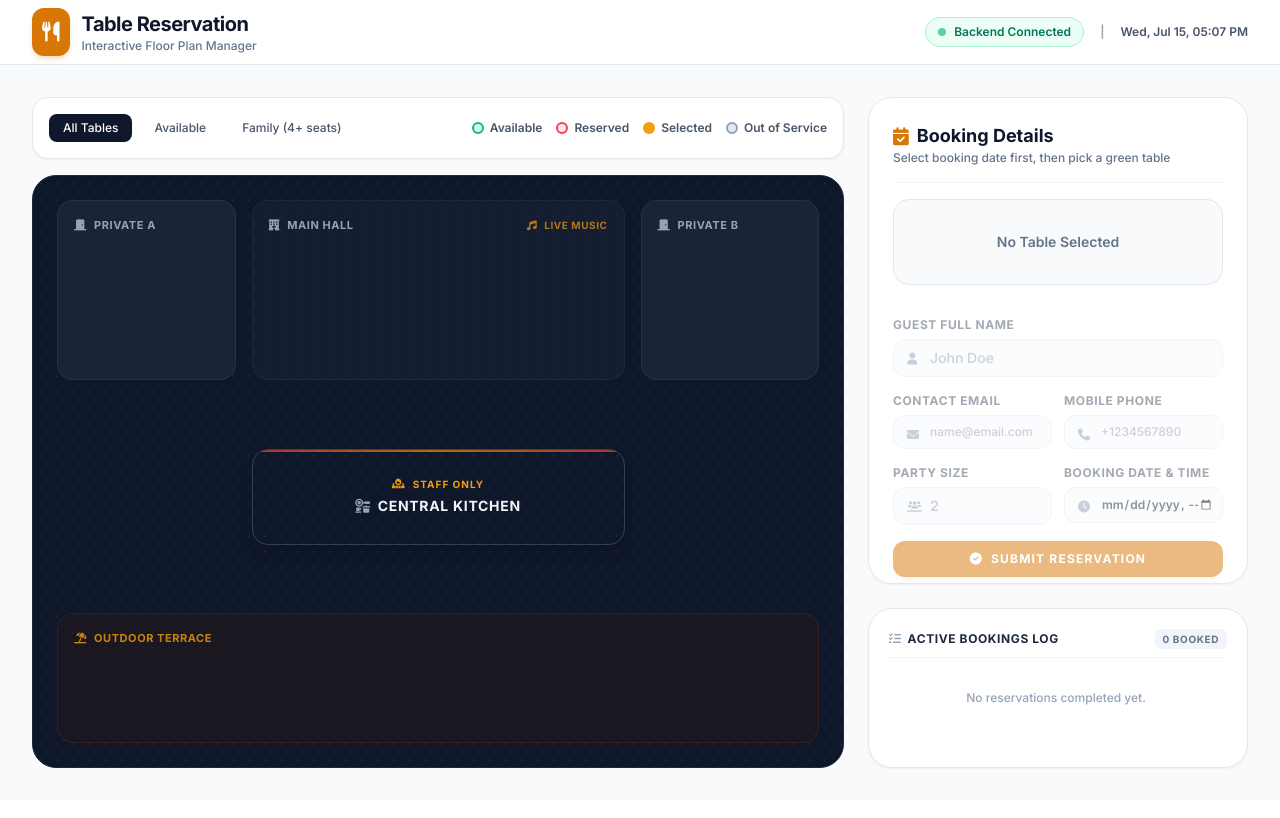
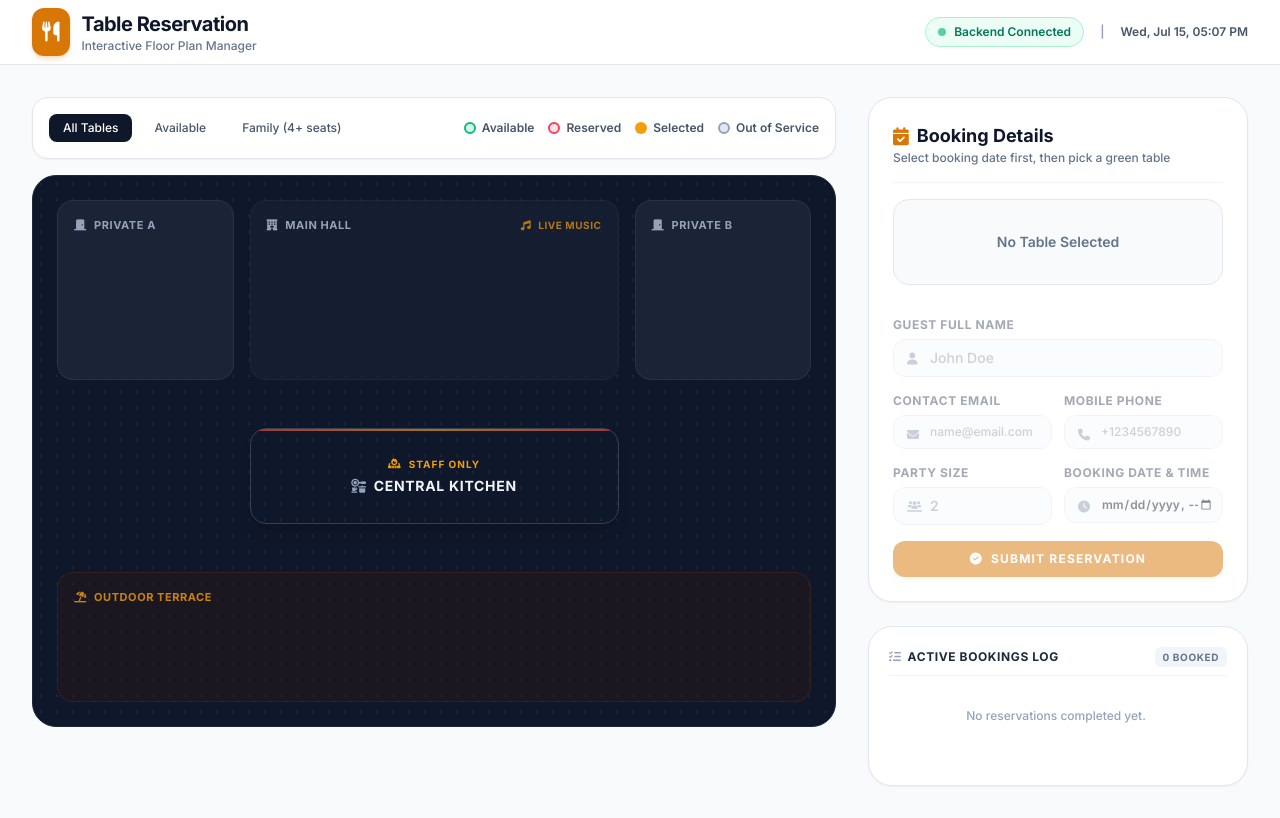
Before and after one commit to htrauzer/table_reservation_and_management, a FastAPI app: page / in a window 1280 px wide. Before the commit the page ends 769 px from the top, so only its background shows below. Run offline with FastAPI, Linux system fonts and the light colour scheme; some libraries are stand-ins or nearby versions.

Commit message:
fix(ui): prevent elements from overlapping on the floorplan view

```diff
--- a/templates/index.html
+++ b/templates/index.html
@@ -1,5 +1,5 @@
 <!DOCTYPE html>
-<html lang="en" class="h-full bg-slate-50">
+<html lang="en" class="min-h-screen bg-slate-50">
 <head>
     <meta charset="UTF-8">
     <meta name="viewport" content="width=device-width, initial-scale=1.0">
@@ -14,9 +14,7 @@
     <!-- Link External Separated Stylesheet -->
     <link rel="stylesheet" href="/static/css/styles.css">
 </head>
-
-
-<body class="h-full flex flex-col text-slate-800">
+<body class="min-h-screen flex flex-col text-slate-800">
 
     <!-- TOP NAVIGATION BAR -->
     <nav class="bg-white border-b border-slate-200 shrink-0">
@@ -44,10 +42,11 @@
     </nav>
 
     <!-- MAIN APPLICATION CONTAINER -->
-    <main class="flex-1 max-w-7xl w-full mx-auto p-4 sm:p-6 lg:p-8 flex flex-col lg:flex-row gap-6 min-h-0 overflow-y-auto lg:overflow-hidden">
+    <!-- Changed to xl:flex-row to give breathing room and prevent squeezing -->
+    <main class="flex-1 max-w-7xl w-full mx-auto p-4 sm:p-6 lg:p-8 flex flex-col xl:flex-row gap-8">
 
         <!-- LEFT: THE FLOORPLAN AND STATUS INDICATORS -->
-        <section class="flex-1 flex flex-col gap-4 min-h-0">
+        <section class="flex-1 flex flex-col gap-4">
             <!-- Filter & Legend Toolbar -->
             <div class="bg-white p-4 rounded-2xl border border-slate-200 shadow-sm flex flex-wrap gap-4 items-center justify-between">
                 <div class="flex gap-2" id="filter-container">
@@ -69,8 +68,10 @@
                 </div>
             </div>
 
-            <!-- RESTAURANT Blueprint Floor Plan Container -->
-            <div class="flex-1 bg-slate-900 border border-slate-800 rounded-3xl p-6 relative flex flex-col justify-between overflow-auto min-h-[500px] shadow-inner">
+            <!-- RESTAURANT Blueprint Floor Plan Container with scroll safeguards -->
+            <!-- Added overflow-x-auto scroll wrapper so blueprint doesn't break/squeese on small screen widths -->
+            <div class="w-full overflow-x-auto rounded-3xl border border-slate-800 shadow-inner bg-slate-900">
+                <div class="min-w-[800px] p-6 relative flex flex-col justify-between min-h-[550px]">
                     <div class="absolute inset-0 bg-[radial-gradient(#ffffff10_1px,transparent_1px)] [background-size:16px_16px] pointer-events-none rounded-3xl"></div>
 
                     <!-- TOP FLOOR SECTION -->
@@ -129,12 +130,14 @@
                     </div>
 
                 </div>
+            </div>
         </section>
 
         <!-- RIGHT: BOOKING CONTROL PANEL & FORM -->
-        <section class="w-full lg:w-[380px] shrink-0 flex flex-col gap-6">
+        <!-- Responsive wrapper: goes side-by-side on xl (1280px) and stacks neatly below on smaller screens with gap-8 -->
+        <section class="w-full xl:w-[380px] shrink-0 flex flex-col gap-6">
 
-            <div class="bg-white rounded-3xl border border-slate-200 shadow-sm p-6 flex flex-col min-h-0 overflow-y-auto">
+            <div class="bg-white rounded-3xl border border-slate-200 shadow-sm p-6 flex flex-col">
                 <div class="border-b border-slate-100 pb-4 mb-4">
                     <h2 class="text-lg font-bold text-slate-900 flex items-center">
                         <i class="fa-solid fa-calendar-check mr-2 text-amber-600"></i>
@@ -212,7 +215,7 @@
             </div>
 
             <!-- Booking History Log -->
-            <div class="bg-white rounded-3xl border border-slate-200 shadow-sm p-5 flex flex-col min-h-[160px] max-h-[220px]">
+            <div class="bg-white rounded-3xl border border-slate-200 shadow-sm p-5 flex flex-col min-h-[160px] max-h-[240px]">
                 <h3 class="text-xs font-bold text-slate-800 uppercase tracking-wider mb-2 flex items-center justify-between border-b border-slate-100 pb-2">
                     <span><i class="fa-solid fa-list-check mr-1.5 text-slate-400"></i>Active Bookings Log</span>
                     <span class="text-[10px] bg-slate-100 px-2 py-0.5 rounded-md text-slate-500" id="total-bookings-count">0 Booked</span>
@@ -227,6 +230,5 @@
 
     <!-- External Separated JavaScript Application Logic -->
     <script src="/static/js/app.js" defer></script>
-
 </body>
 </html>
```
Lines whose indentation alone changed are shown as unchanged.
